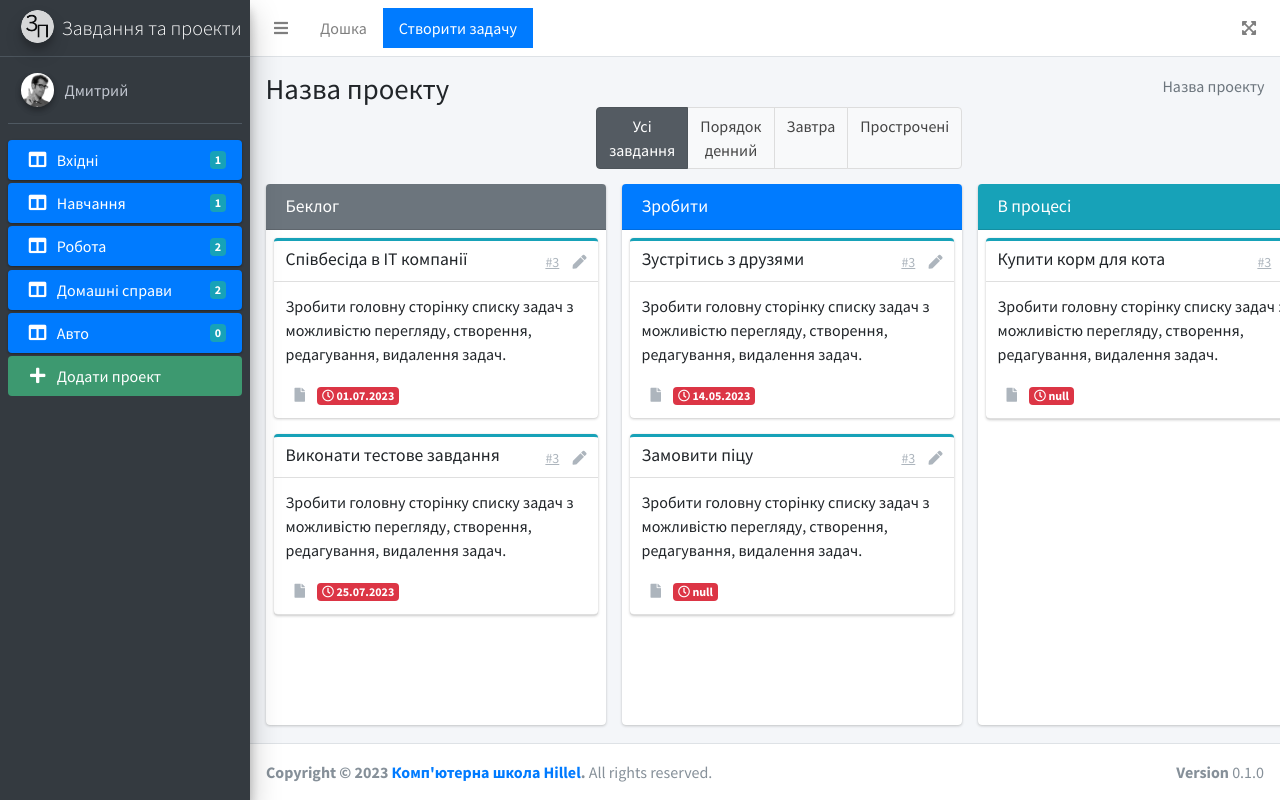
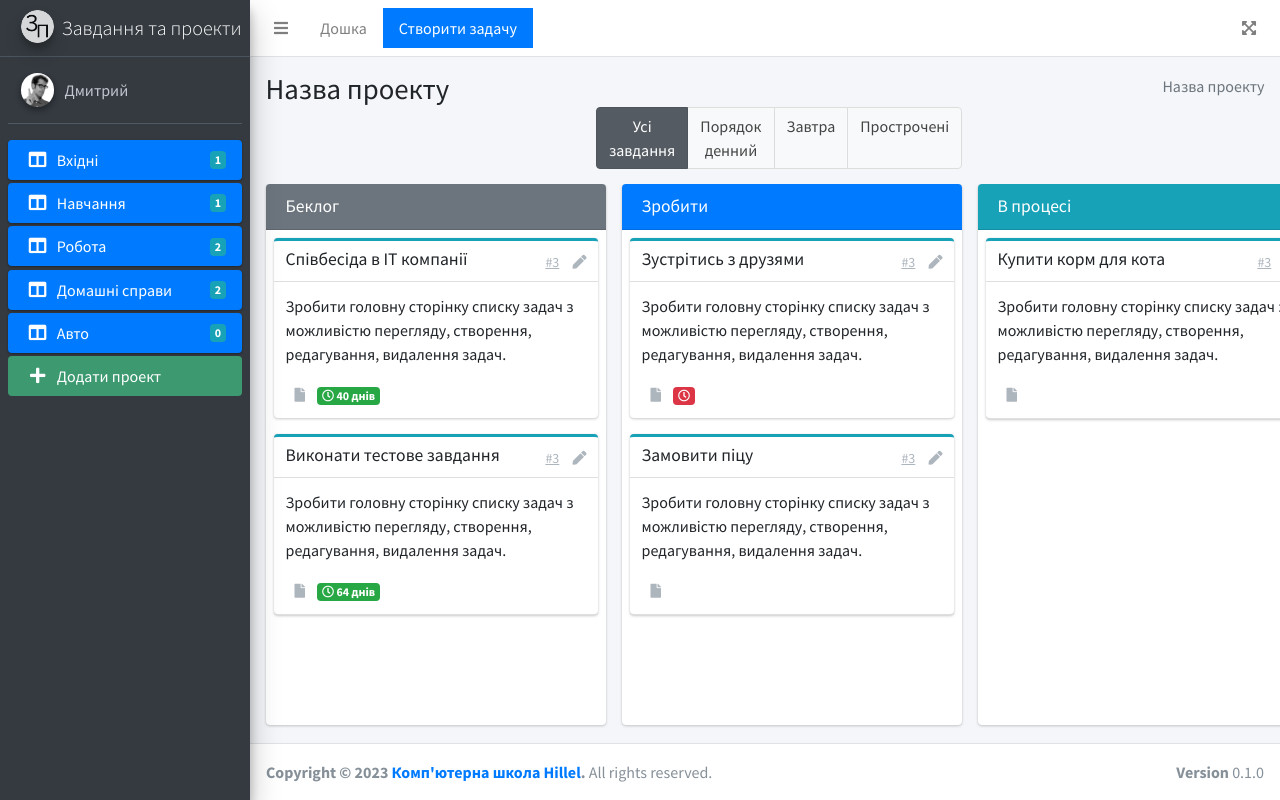
Before and after one commit to ithillel-php-basic/php-basic-2-641f1ae119ed346b863c34ec, a PHP site: page / in a window 1280 px wide. Run offline with PHP 8.4, Linux system fonts and the light colour scheme; some libraries are stand-ins or nearby versions.

Commit message:
task6 (#4)
* домашние задание 6

* домашние задание 6(исправление)

* домашние задание 6(исправление 2)

```diff
--- a/index.php
+++ b/index.php
@@ -2,7 +2,12 @@
 require_once "helpers.php";
 
 $arr_project=["Вхідні", "Навчання", "Робота", "Домашні справи", "Авто"];
-$arr_tasks=[["task" =>"Співбесіда в IT компанії","date" =>"01.07.2023","type" =>"Робота","status" =>"backlog"],["task" =>"Виконати тестове завдання","date" =>"25.07.2023","type" =>"Робота","status" =>"backlog"],["task" =>"Зробити завдання до першого уроку","date" =>"27.04.2023","type" =>"Навчання","status" => "done"],["task" =>"Зустрітись з друзями","date" =>"14.05.2023","type" => "Вхідні","status" => "to-do"],["task" =>"Купити корм для кота","date" =>"null","type" => "Домашні справи","status" => "in-progress"],["task" =>"Замовити піцу","date" =>"null","type" => "Домашні справи","status" =>"to-do"]];
+$arr_tasks=[["task" =>"Співбесіда в IT компанії","date" =>"01.07.2023","type" =>"Робота","status" =>"backlog"],
+    ["task" =>"Виконати тестове завдання","date" =>"25.07.2023","type" =>"Робота","status" =>"backlog"],
+    ["task" =>"Зробити завдання до першого уроку","date" =>"27.04.2023","type" =>"Навчання","status" => "done"],
+    ["task" =>"Зустрітись з друзями","date" =>"21.05.2023","type" => "Вхідні","status" => "to-do"],
+    ["task" =>"Купити корм для кота","date" =>"null","type" => "Домашні справи","status" => "in-progress"],
+    ["task" =>"Замовити піцу","date" =>"null","type" => "Домашні справи","status" =>"to-do"]];
 $title = "Завдання та проекти | Дошка";
 $mainName = "Дмитрий";
 $mainImagePath = "static/img/user2-160x160.jpg";
@@ -23,11 +28,10 @@ unset ($task_items);
 unset ($task_name);
 unset ($item_name);
 
-$i=0;
-function task_quantity($arr_tasks,$safe_arr_project, $i){
+function task_quantity($arr_tasks,$project){
     $num=0;
     foreach($arr_tasks as $item) {
-        if($item["type"] == $safe_arr_project[$i]){
+        if($item["type"] == $project){
             $num++;
         }
     }
@@ -35,7 +39,36 @@ function task_quantity($arr_tasks,$safe_arr_project, $i){
 }
 
 $content_kanban = renderTemplate("kanban.php",['arr_tasks' => $safe_arr_tasks]);
-$content_main = renderTemplate("main.php",['content_kanban' => $content_kanban, 'mainName' => $mainName, 'mainImagePath' => $mainImagePath,'i' => $i, 'arr_project' => $safe_arr_project, 'arr_tasks' => $safe_arr_tasks]);
+$content_main = renderTemplate("main.php",['content_kanban' => $content_kanban, 'mainName' => $mainName, 'mainImagePath' => $mainImagePath, 'arr_project' => $safe_arr_project, 'arr_tasks' => $safe_arr_tasks]);
 $content_layout = renderTemplate("layout.php",['content_main' => $content_main, 'title' => $title]);
 
 print($content_layout);
+
+function task_time($date){
+    $timestamp_date = strtotime($date);
+    $date_now = time();
+    $date_difference = $timestamp_date - $date_now;
+    $date_difference = $date_difference / 3600;
+    $date_difference = floor($date_difference);
+    return $date_difference;
+}
+
+function task_time_output($date_difference){
+    if($date_difference < 0){
+        return;
+    }else if($date_difference <= 24){
+            if($date_difference == 0){
+                return $date_difference." годин";
+            }else if($date_difference == 1){
+                return $date_difference." година";
+            }
+            return $date_difference ." години";
+    }else{
+        $date_difference = $date_difference / 24;
+        $date_difference = floor($date_difference);
+            if($date_difference <= 4) {
+                return $date_difference ." дня";
+            }
+            return $date_difference ." днів";
+    }
+}
--- a/templates/kanban.php
+++ b/templates/kanban.php
@@ -55,7 +55,17 @@
                                 <a href="#" class="btn btn-tool">
                                     <i class="fas fa-file"></i>
                                 </a>
-                                <small class="badge badge-danger"><i class="far fa-clock"></i> <?php echo $item["date"]?> </small>
+                                <?php if($item["date"] !== "null"){
+                                    $date_difference = task_time($item["date"]);
+                                    if($date_difference > 24){
+                                    ?>
+                               <small class="badge badge-success"><i class="far fa-clock"></i> <?php echo task_time_output($date_difference)?> </small>
+                                <?php
+                                    }
+                                else{ ?>
+                               <small class="badge badge-danger"><i class="far fa-clock"></i> <?php echo task_time_output($date_difference)?> </small>
+                              <?php }
+                                } ?>
                             </div>
                         </div>
                         <?php
@@ -92,7 +102,17 @@
                                 <a href="#" class="btn btn-tool">
                                     <i class="fas fa-file"></i>
                                 </a>
-                                <small class="badge badge-danger"><i class="far fa-clock"></i> <?php echo $item["date"]?> </small>
+                                <?php if($item["date"] !== "null"){
+                                    $date_difference = task_time($item["date"]);
+                                    if($date_difference > 24){
+                                        ?>
+                                        <small class="badge badge-success"><i class="far fa-clock"></i> <?php echo task_time_output($date_difference)?> </small>
+                                        <?php
+                                    }
+                                else{ ?>
+                                    <small class="badge badge-danger"><i class="far fa-clock"></i> <?php echo task_time_output($date_difference)?> </small>
+                                <?php }
+                                } ?>
                             </div>
                         </div>
                         <?php
@@ -129,7 +149,17 @@
                                 <a href="#" class="btn btn-tool">
                                     <i class="fas fa-file"></i>
                                 </a>
-                                <small class="badge badge-danger"><i class="far fa-clock"></i> <?php echo $item["date"]?> </small>
+                                <?php if($item["date"] !== "null"){
+                                    $date_difference = task_time($item["date"]);
+                                    if($date_difference > 24){
+                                        ?>
+                                        <small class="badge badge-success"><i class="far fa-clock"></i> <?php echo task_time_output($date_difference)?> </small>
+                                        <?php
+                                    }
+                                    else{ ?>
+                                        <small class="badge badge-danger"><i class="far fa-clock"></i> <?php echo task_time_output($date_difference)?> </small>
+                                    <?php }
+                                } ?>
                             </div>
                         </div>
                         <?php
@@ -166,7 +196,17 @@
                                 <a href="#" class="btn btn-tool">
                                     <i class="fas fa-file"></i>
                                 </a>
-                                <small class="badge badge-danger"><i class="far fa-clock"></i> <?php echo $item["date"]?> </small>
+                                <?php if($item["date"] !== "null"){
+                                    $date_difference = task_time($item["date"]);
+                                    if($date_difference > 24){
+                                        ?>
+                                        <small class="badge badge-success"><i class="far fa-clock"></i> <?php echo task_time_output($date_difference)?> </small>
+                                        <?php
+                                    }
+                                    else{ ?>
+                                        <small class="badge badge-danger"><i class="far fa-clock"></i> <?php echo task_time_output($date_difference)?> </small>
+                                    <?php }
+                                } ?>
                             </div>
                         </div>
                         <?php
--- a/templates/main.php
+++ b/templates/main.php
@@ -51,21 +51,22 @@
                 <ul class="nav nav-pills nav-sidebar flex-column" data-widget="treeview" role="menu" data-accordion="false">
                     <!-- Add icons to the links using the .nav-icon class
                        with font-awesome or any other icon font library -->
-                    <?php foreach($arr_project as $value){
+                    <?php foreach($arr_project as $key => $value){
                         ?>
                         <li class="nav-item">
                             <a href="index.php" class="nav-link active">
                                 <i class="nav-icon fas fa-columns"></i>
                                 <p>
-                                    <?php echo $arr_project[$i];
+                                    <?php echo $arr_project[$key];
+                                    $project =  $arr_project[$key];
                                     ?>
-                                    <span class="badge badge-info right"> <?php echo task_quantity($arr_tasks,$arr_project,$i); ?></span>
+                                    <span class="badge badge-info right"> <?php echo task_quantity($arr_tasks,$project); ?></span>
                                 </p>
                             </a>
                         </li>
                         <?php
-                        $i++;
-                    } ?>
+                    }
+                    ?>
                     <li class="nav-item">
                         <a href="index.php" class="nav-link bg-olive">
                             <i class="nav-icon fas fa-plus"></i>
```
